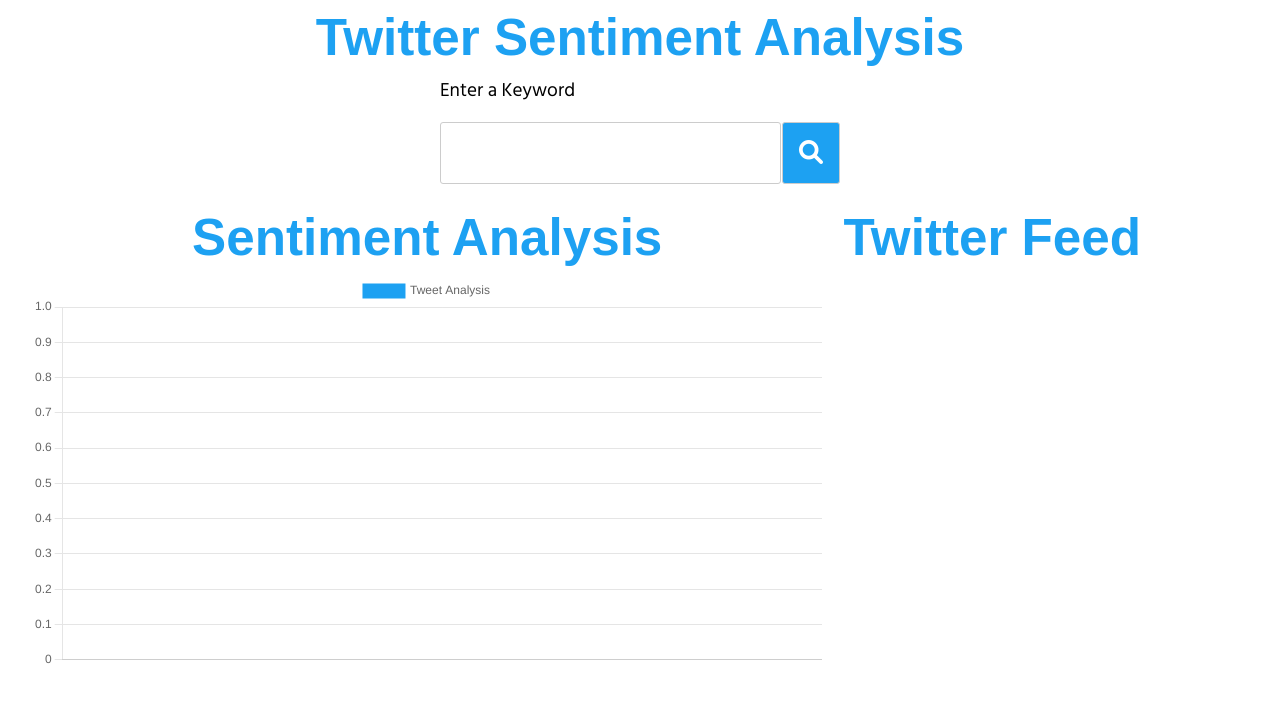
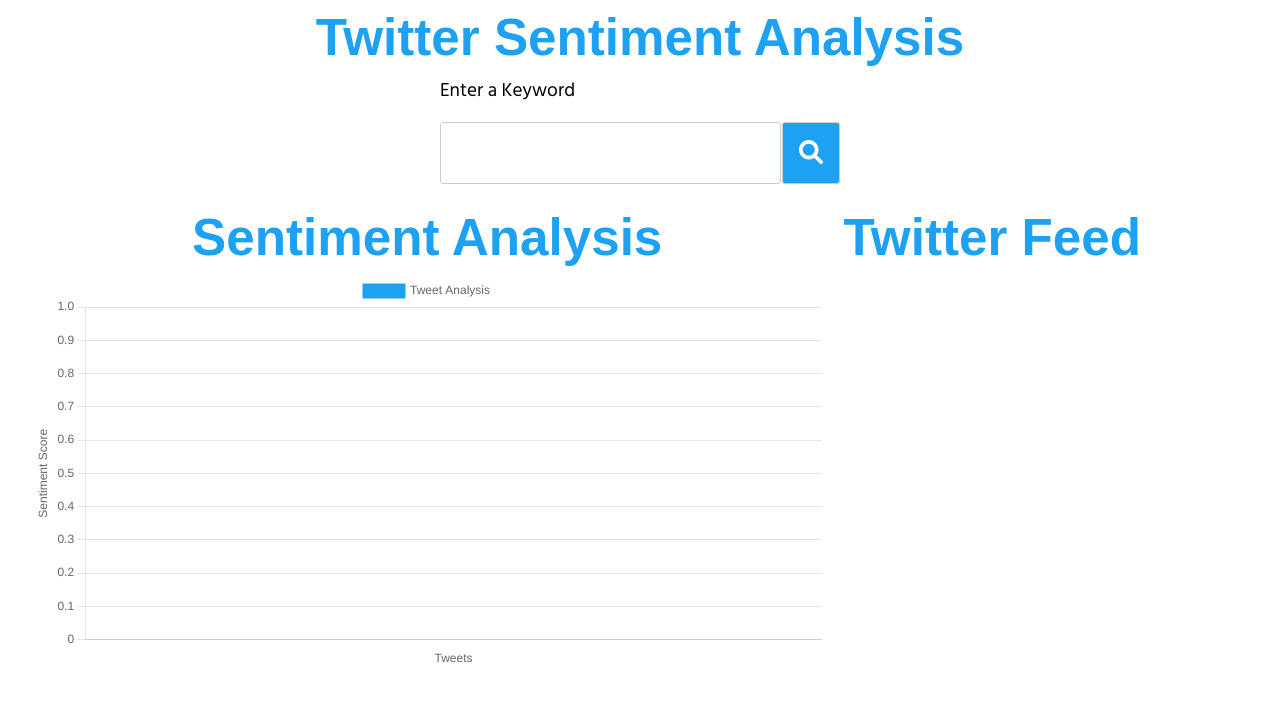
Before and after one commit to HwaiXin/CAB432-Assignment2, a React (Create React App) app in the folder client/: page / in a window 1280 px wide. Shown: the top 702 px of the page. Built offline with nearby package versions, Linux system fonts and the light colour scheme; a web font is replaced by a local one.

Commit message:
Added axes titles

```diff
--- a/client/src/components/LineChart.js
+++ b/client/src/components/LineChart.js
@@ -7,7 +7,19 @@
   scales: {
     y: {
       beginAtZero: true,
+      display: true,
+      title: {
+        display: true,
+        text: 'Sentiment Score'
+      }
     },
+    x: {
+      display: true,
+      title: {
+        display: true,
+        text: 'Tweets'
+      }
+    }
   },
 };
 
```
